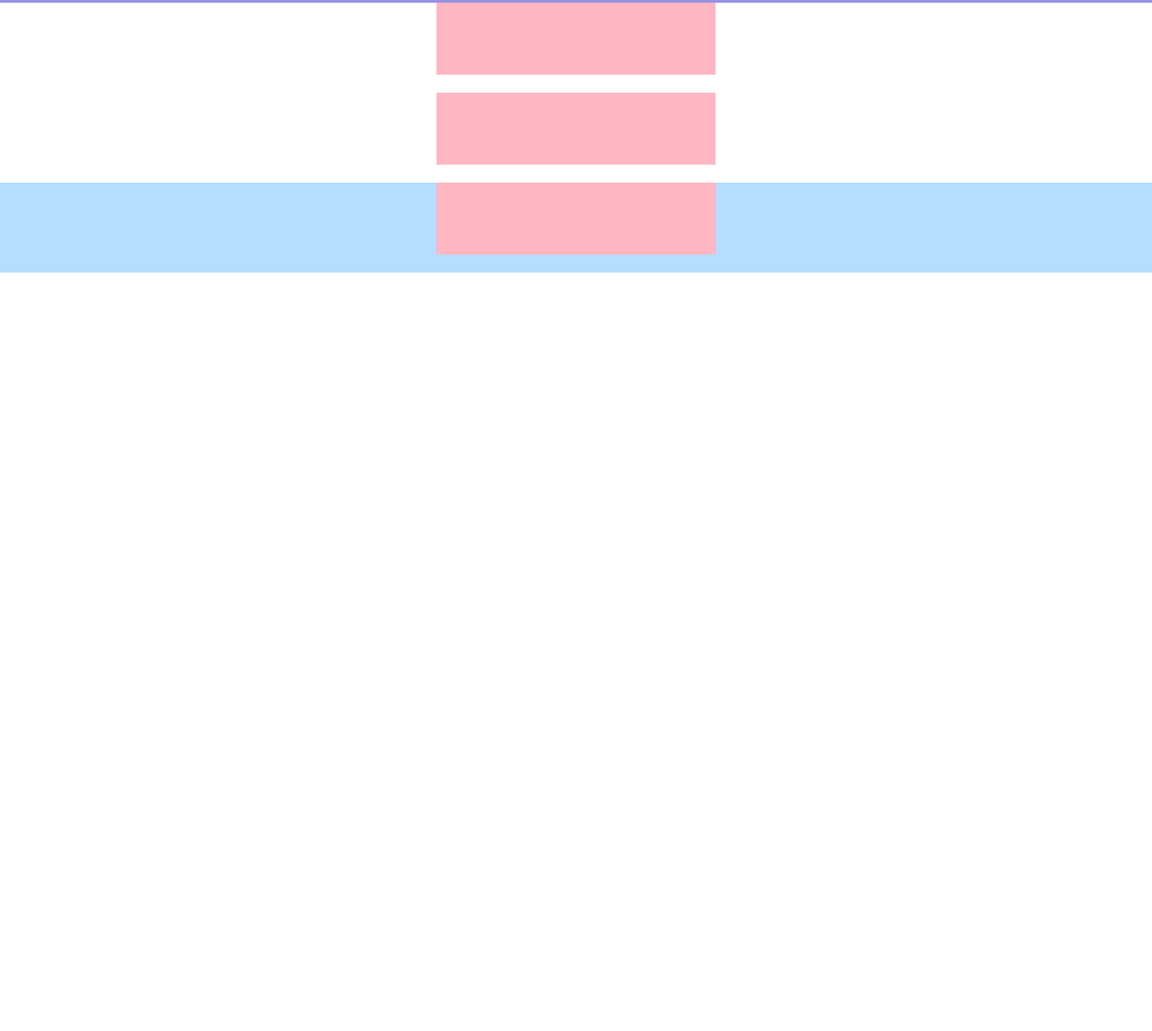
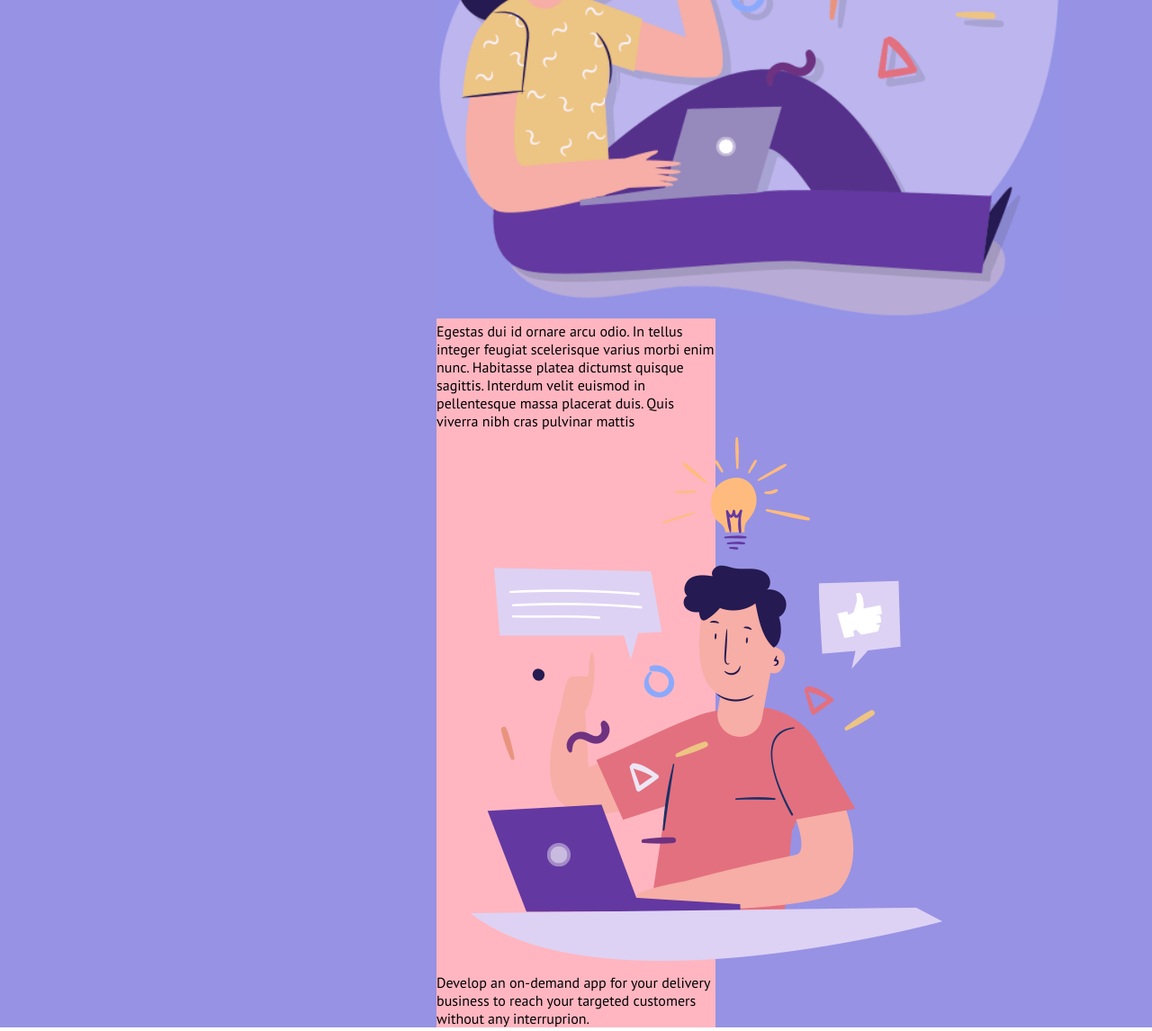
Before and after one commit to LucaBeltrami10/htmlcss-responsive-layout, a plain HTML site: page index.html in a window 1280 px wide. Shown: the part 2601-3747 px from the top of the page at 90% size. Before the commit the page ends 2904 px from the top, so only its background shows below. Drawn offline with Linux system fonts and the light colour scheme.

Commit message:
inserito contenuto #purpose

```diff
--- a/index.html
+++ b/index.html
@@ -61,10 +61,12 @@
         <section id="planning" class="bc-purple">
             <div class="container">
                 <div class="strategic-planning">
-
+                    <img src="img/planning1.png" alt="stylized woman at the computer">
+                    <p>Egestas dui id ornare arcu odio. In tellus integer feugiat scelerisque varius morbi enim nunc. Habitasse platea dictumst quisque sagittis. Interdum velit euismod in pellentesque massa placerat duis. Quis viverra nibh cras pulvinar mattis</p>
                 </div>
                 <div class="app-developement">
-
+                    <img src="img/planning2.png" alt="stylized man at the computer">
+                    <p>Develop an on-demand app for your delivery business to reach your targeted customers without any interruprion.</p>
                 </div>
 
             </div>
```
